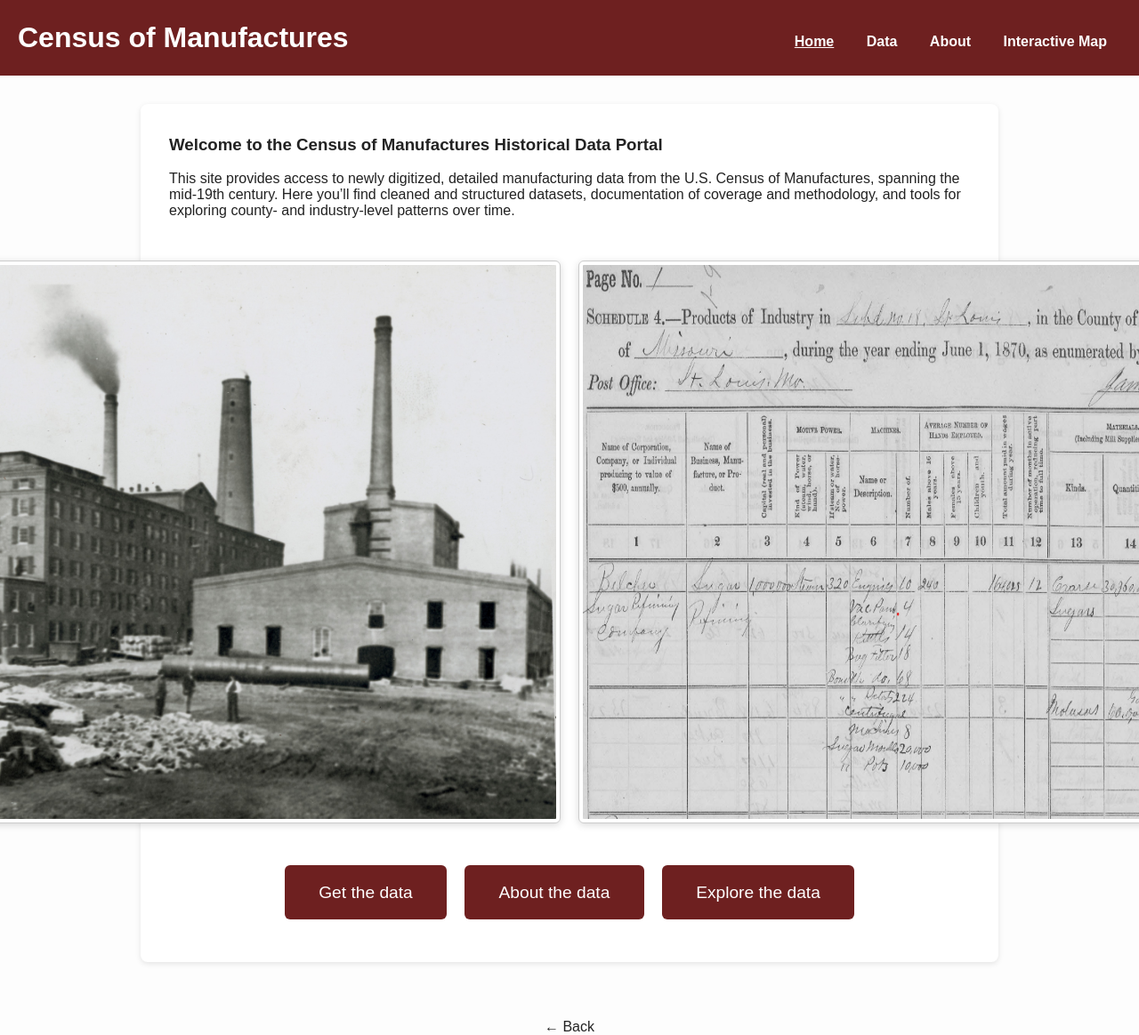
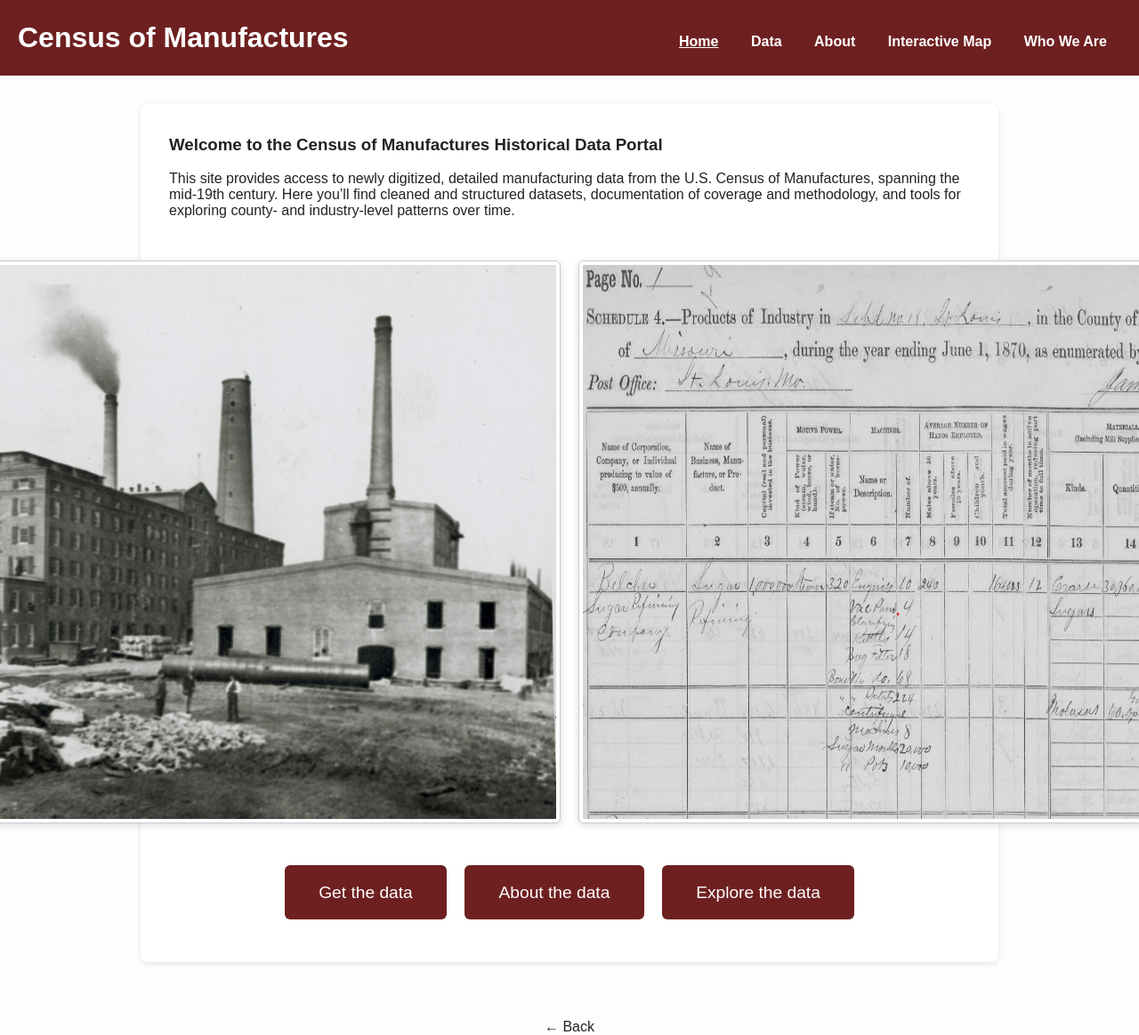
Before and after one commit to allen-otterstrom/CMF_data, a Jekyll site: the page built from index.md, in a window 1280 px wide. Shown: the whole page at 89% size. Built offline with Jekyll 4.4.1, drawn with Linux system fonts in a browser that asks for light colours.

Commit message:
Update header.html

```diff
--- a/_includes/header.html
+++ b/_includes/header.html
@@ -9,6 +9,7 @@
     <a href="get-data.html" class="{% if page.path == 'get-data.md' %}active{% endif %}">Data</a>
     <a href="about.html" class="{% if page.path == 'about.md' %}active{% endif %}">About</a>
     <a href="explore.html" class="{% if page.path == 'explore.md' %}active{% endif %}">Interactive Map</a>
+    <a href="who-we-are.html" class="{% if page.path == 'who-we-are.md' %}active{% endif %}">Who We Are</a>
   </nav>
 </header>
 
```
